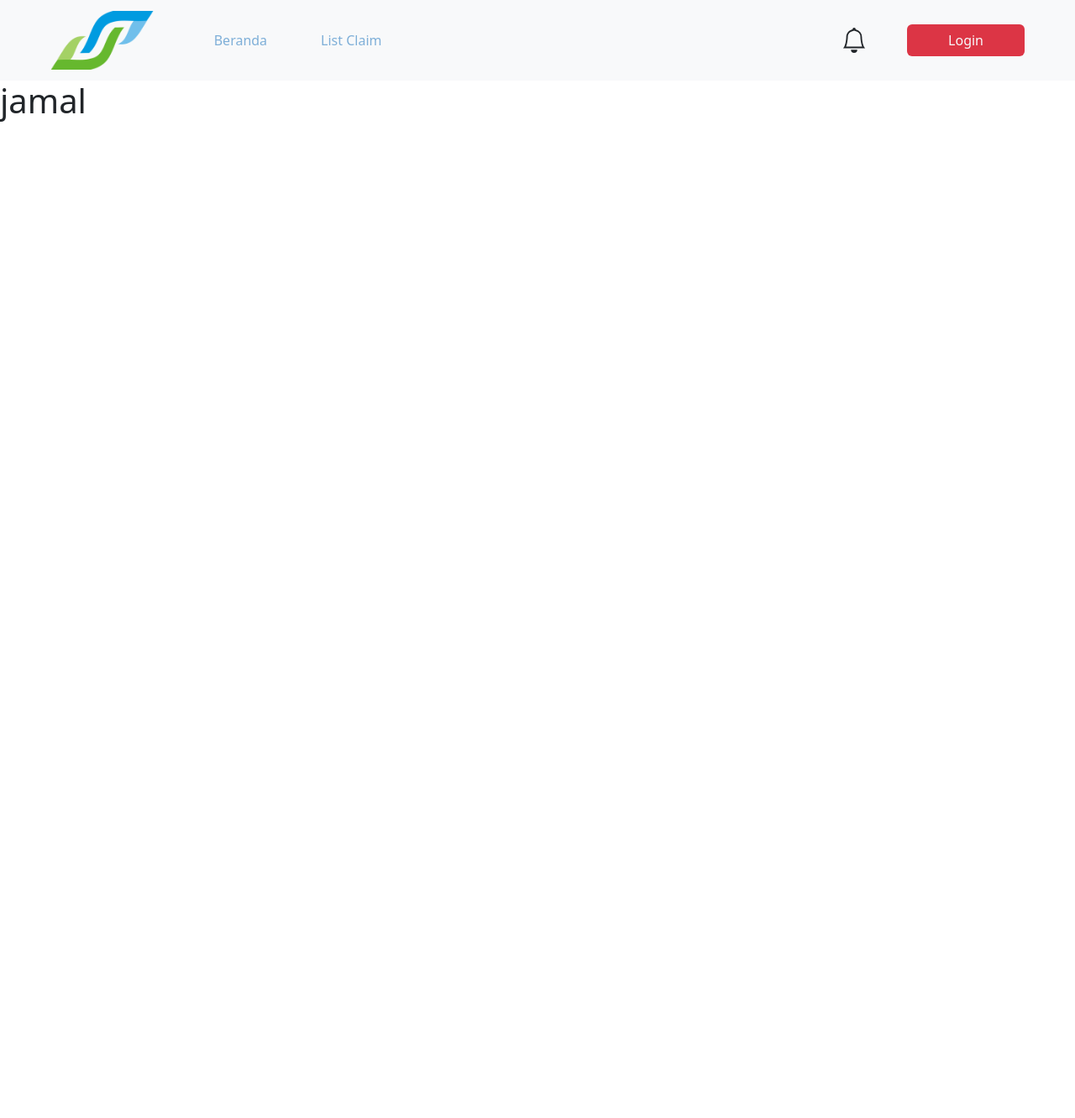
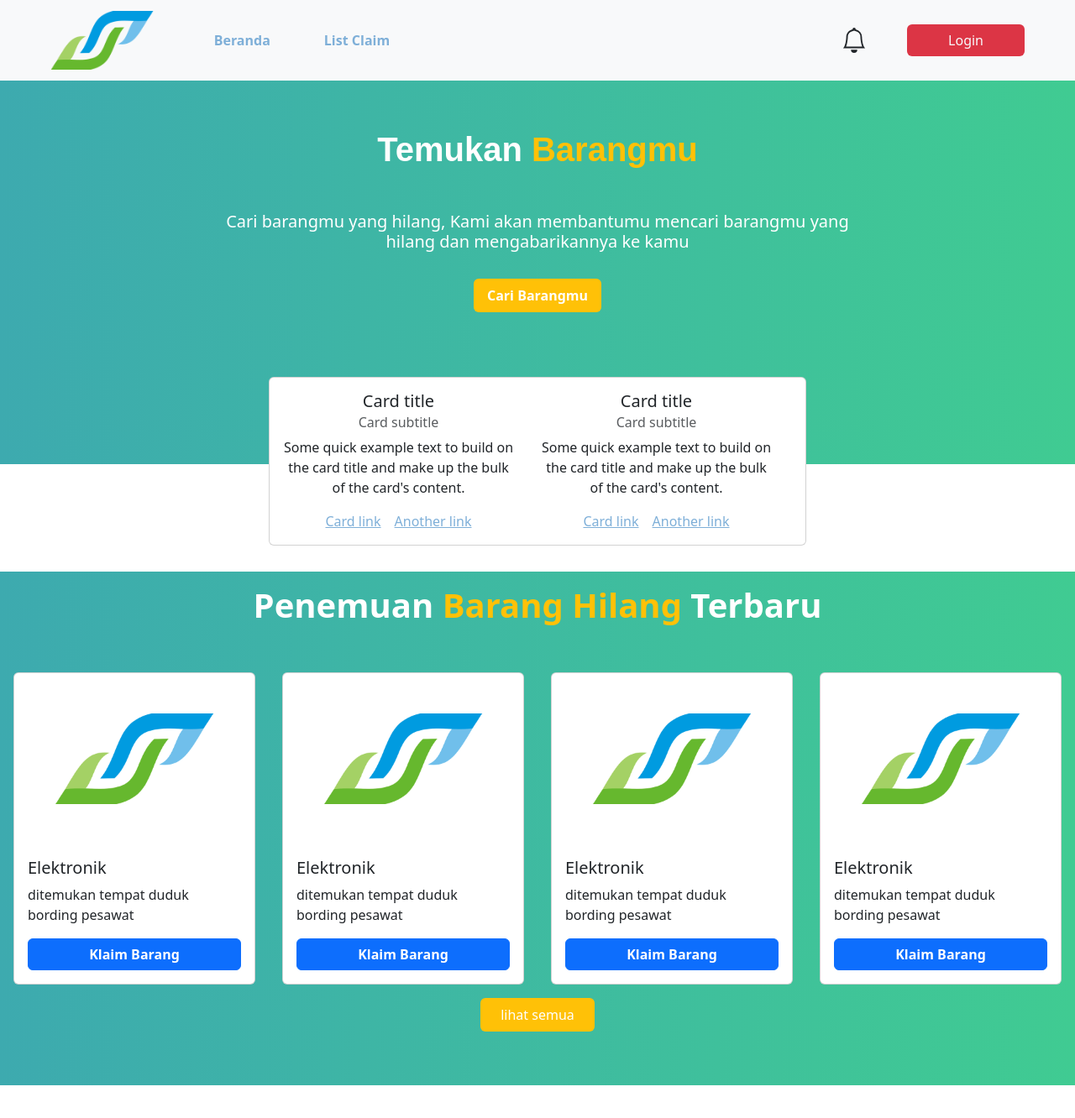
Before and after one commit to raihanrahman90/LostFoundAngkasaPura-FE, a React (Create React App) app: page /HomePage in a window 1280 px wide. Shown: the top 1332 px of the page at 84% size. Before the commit the page ends 800 px from the top, so only its background shows below. Built offline with nearby package versions, Linux system fonts and the light colour scheme.

Commit message:
update homepage

```diff
--- a/src/Asset/user.css
+++ b/src/Asset/user.css
@@ -1,4 +1,32 @@
 /* create baground gradasi */
-.bg-gradasi {
-    background: linear-gradient(to right, #00d2ff, #3a7bd5);
+.bgdasboard {
+    background: linear-gradient(to right, #3DAAAF, #40CB92);
+    display: relative;
 }
+
+.title{
+    font-family: 'Poppins', sans-serif;
+    font-style: normal;
+    font-weight: 600;
+    font-size: 40px;
+    line-height: 36px;
+    color: #FFFFFF;
+    padding-top: 5%;
+}
+
+.buttonTitle{
+    /* margin-bottom: 10% !important; */
+    margin-bottom: 6% !important;
+}
+
+.cardTitle{
+    display: absolute;
+    margin-left: 25vw;
+    width: 50%;
+    margin-bottom: 5%;
+
+}
+
+.listBarang{
+    margin-top: 10% !important;
+}
--- a/src/Page/User/Headers.jsx
+++ b/src/Page/User/Headers.jsx
@@ -25,12 +25,12 @@ export default function Headers() {
           <div class="collapse navbar-collapse" id="navbarSupportedContent">
             <ul class="navbar-nav me-auto mb-2 mb-lg-0">
               <li class="nav-item ms-5">
-                <a class="nav-link active" aria-current="page" href="#">
+                <a class="nav-link active fw-bold" aria-current="page" href="#">
                   Beranda
                 </a>
               </li>
               <li class="nav-item ms-5">
-                <a class="nav-link" href="#">
+                <a class="nav-link fw-bold" href="#">
                   List Claim
                 </a>
               </li>
--- a/src/Page/User/HomePage.jsx
+++ b/src/Page/User/HomePage.jsx
@@ -1,17 +1,99 @@
-import React from 'react'
-import Headers from './Headers'
+import React from 'react';
+import Headers from './Headers';
+import '../../Asset/style.css';
+import Logo from '../../Asset/logo.png';
 
 export default function HomePage() {
+
+    const barang = [{
+        id : 1,
+        img: Logo,
+        kategoti : "Elektronik",
+        keterangan : "ditemukan tempat duduk bording pesawat",
+    },
+    {
+        id : 2,
+        img: Logo,
+        kategoti : "Elektronik",
+        keterangan : "ditemukan tempat duduk bording pesawat",
+    },{
+        id : 3,
+        img: Logo,
+        kategoti : "Elektronik",
+        keterangan : "ditemukan tempat duduk bording pesawat",
+    },
+    {
+        id : 4,
+        img: Logo,
+        kategoti : "Elektronik",
+        keterangan : "ditemukan tempat duduk bording pesawat",
+    },
+]
   return (
     <div>
-        <div>
       <Headers />
+
+      <div className="bgdasboard text-center">
+        <h1 className="title text-white pb-5 fw-bold">Temukan <span className="text-warning">Barangmu</span></h1>
+        <h5 className="text-white">Cari barangmu yang hilang, Kami akan membantumu mencari barangmu yang <br />hilang dan mengabarikannya ke kamu</h5>
+
+        <button className="buttonTitle bg-warning text-white px-3 rounded border-0 py-2 mt-4 fw-bold" >Cari Barangmu</button>
+
+      <div className="cardTitle position-absolute">
+          <div className="  cardSection">
+            <div class="card" style={{width: "100%"}}>
+          <div className="container row">
+                <div class="col-6 card-body">
+                    <h5 class="card-title">Card title</h5>
+                    <h6 class="card-subtitle mb-2 text-muted">Card subtitle</h6>
+                    <p class="card-text">Some quick example text to build on the card title and make up the bulk of the card's content.</p>
+                    <a href="#" class="card-link">Card link</a>
+                    <a href="#" class="card-link">Another link</a>
+                </div>
+                <div class="col-6 card-body">
+                    <h5 class="card-title">Card title</h5>
+                    <h6 class="card-subtitle mb-2 text-muted">Card subtitle</h6>
+                    <p class="card-text">Some quick example text to build on the card title and make up the bulk of the card's content.</p>
+                    <a href="#" class="card-link">Card link</a>
+                    <a href="#" class="card-link">Another link</a>
+                </div>
+                </div>
+                </div>
                </div>
 
-        <div className='bgdasboard'>
+          </div>
+        {/* </div> */}
+
+        <h1 className='text-dark'>jamal</h1>
         <h1>jamal</h1>
       </div>
 
+        <div className="listBarang  ">
+            <div className='bgdasboard  '>
+            <h1 className=" text-center text-white pb-5 fw-bold pt-3">Penemuan <span className="text-warning">Barang Hilang</span>  Terbaru</h1>
+                <div className='d-flex justify-content-center '>
+                    {barang.map((item) => {
+                        return(
+                            <div className="card mx-3 rounded" style={{width: "18rem"}}>
+                                <img src={item.img} className='p-5' alt="" />
+                                <div className="card-body">
+                                    <h5 className="card-title">{item.kategoti}</h5>
+                                    <p className="card-text">{item.keterangan}</p>
+                                    <a href="#" className="btn btn-primary w-100 text-white fw-bold">Klaim Barang</a>
+                                </div>
                             </div>
                         )
+                    })}
+                </div>
+
+                <div className='pb-5 mb-5'>
+                    <button className='bg-warning text-white border-0 d-flex justify-content-center my-3 rounded py-2 px-4 mx-auto'>
+                        lihat semua
+                    </button>
+                </div>
+
+            </div>
+        </div>
+    </div>
+  );
 }
```
Also changed, not shown: src/Page/User/Footer.jsx (added). Lines whose indentation alone changed are shown as unchanged.
